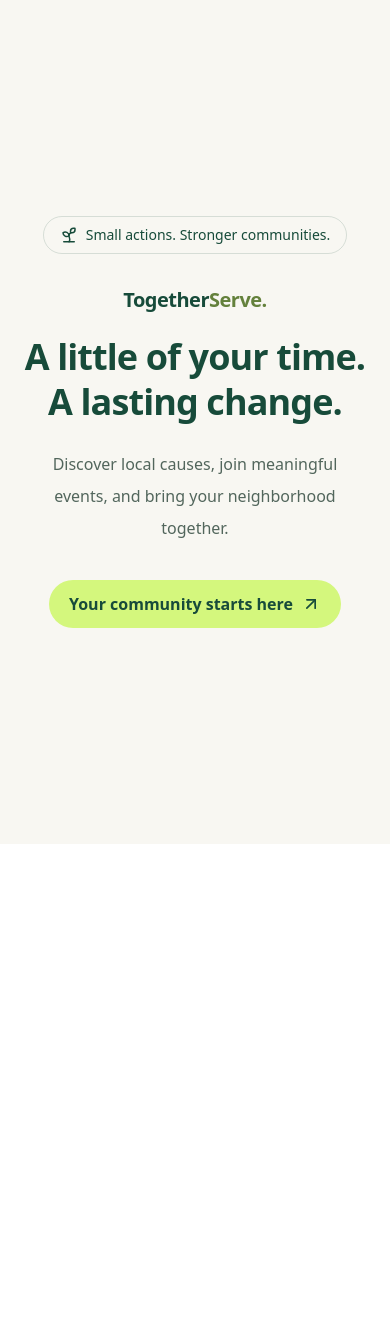
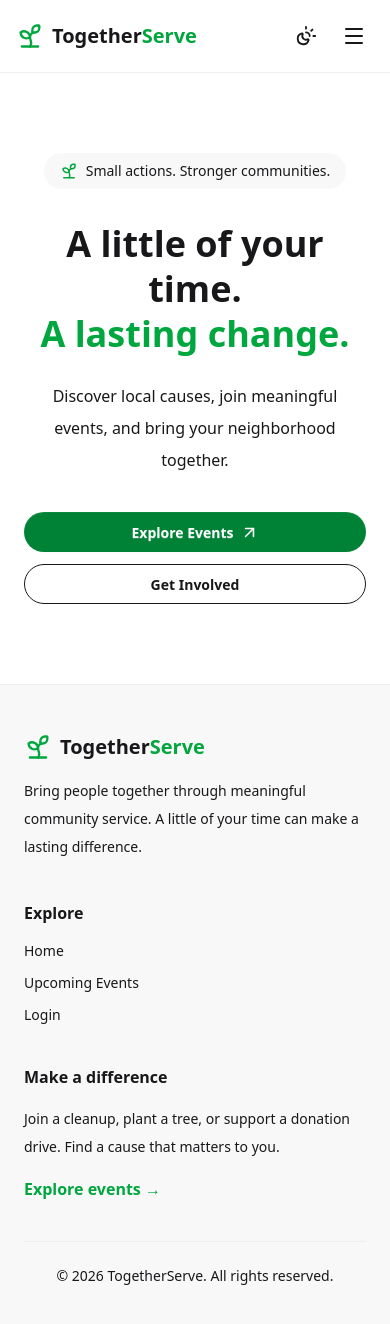
Before and after one commit to alwayshasantech50/together-serve-client, a Next.js app: page / in a window 390 px wide. Shown: the top 1324 px of the page. Before the commit the page ends 844 px from the top, so only its background shows below. Built offline with nearby package versions, Linux system fonts and the light colour scheme.

Commit message:
Add responsive navbar footer and theme toggle

```diff
--- a/package.json
+++ b/package.json
@@ -11,6 +11,7 @@
   "dependencies": {
     "lucide-react": "^1.69.0",
     "next": "16.4.5",
+    "next-themes": "^0.4.6",
     "react": "19.3.0",
     "react-dom": "19.3.0",
     "react-hot-toast": "^2.6.1"
--- a/src/app/globals.css
+++ b/src/app/globals.css
@@ -1,14 +1,8 @@
 @import "tailwindcss";
 
 @plugin "daisyui" {
-  themes: light --default, dark --prefersdark;
+  themes: light --default, dark;
   exclude: join;
-}
-
-:root {
-  --together-green: #174b3a;
-  --together-lime: #d4f77d;
-  --together-cream: #f8f7f2;
 }
 
 html {
@@ -19,16 +13,3 @@ body {
   margin: 0;
   min-height: 100vh;
 }
-
-button,
-a,
-input,
-select,
-textarea {
-  -webkit-tap-highlight-color: transparent;
-}
-
-::selection {
-  background: var(--together-lime);
-  color: var(--together-green);
-}
--- a/src/app/layout.js
+++ b/src/app/layout.js
@@ -1,28 +1,30 @@
-import { Geist, Geist_Mono } from "next/font/google";
 import "./globals.css";
-
-const geistSans = Geist({
-  variable: "--font-geist-sans",
-  subsets: ["latin"],
-});
-
-const geistMono = Geist_Mono({
-  variable: "--font-geist-mono",
-  subsets: ["latin"],
-});
+import Providers from "@/components/Providers";
+import Navbar from "@/components/Navbar";
+import Footer from "@/components/Footer";
 
 export const metadata = {
-  title: "Create Next App",
-  description: "Generated by create next app",
+  title: "TogetherServe",
+  description:
+    "Discover local events, join community service, and make a difference together.",
 };
 
-export default function RootLayout({ children }) {
+const RootLayout = ({ children }) => {
   return (
-    <html
-      lang="en"
-      className={`${geistSans.variable} ${geistMono.variable} h-full antialiased`}
-    >
-      <body className="min-h-full flex flex-col">{children}</body>
+    <html lang="en" suppressHydrationWarning>
+      <body className="bg-base-100 font-sans text-base-content">
+        <Providers>
+          <div className="flex min-h-screen flex-col">
+            <Navbar />
+
+            <main className="flex-1">{children}</main>
+
+            <Footer />
+          </div>
+        </Providers>
+      </body>
     </html>
   );
-}
+};
+
+export default RootLayout;
--- /dev/null
+++ b/src/app/login/page.js
@@ -0,0 +1,15 @@
+const LoginPage = () => {
+  return (
+    <section className="mx-auto max-w-lg px-6 py-16">
+      <div className="rounded-2xl bg-base-200 p-8">
+        <h1 className="text-3xl font-bold">Welcome back</h1>
+
+        <p className="mt-4 leading-7">
+          We’ll add the login form when we connect authentication.
+        </p>
+      </div>
+    </section>
+  );
+};
+
+export default LoginPage;
--- a/src/app/page.js
+++ b/src/app/page.js
@@ -1,35 +1,45 @@
+import Link from "next/link";
 import { ArrowUpRight, Sprout } from "lucide-react";
 
-export default function Home() {
+const Home = () => {
   return (
-    <main className="flex min-h-screen items-center justify-center bg-[#f8f7f2] px-6 py-16 text-[#174b3a]">
-      <section className="max-w-3xl text-center">
-        <div className="mb-8 inline-flex items-center gap-2 rounded-full border border-[#174b3a]/15 px-4 py-2 text-sm font-medium">
-          <Sprout size={18} />
+    <section className="px-6 py-20 text-center sm:py-28">
+      <div className="mx-auto max-w-4xl">
+        <div className="mb-8 inline-flex items-center gap-2 rounded-full bg-base-200 px-4 py-2 text-sm">
+          <Sprout size={18} className="text-green-600" />
           Small actions. Stronger communities.
         </div>
 
-        <p className="mb-5 text-xl font-bold tracking-tight">
-          Together<span className="text-[#64813c]">Serve</span>
-          <span className="text-[#64813c]">.</span>
-        </p>
-
-        <h1 className="text-4xl font-bold leading-tight tracking-tight sm:text-6xl">
+        <h1 className="text-4xl font-bold leading-tight sm:text-6xl">
           A little of your time.
           <br />
-          A lasting change.
+          <span className="text-green-600">A lasting change.</span>
         </h1>
 
-        <p className="mx-auto mt-6 max-w-xl text-base leading-8 text-[#52665c] sm:text-lg">
+        <p className="mx-auto mt-6 max-w-xl text-base leading-8 sm:text-lg">
           Discover local causes, join meaningful events, and bring
           your neighborhood together.
         </p>
 
-        <div className="mt-9 inline-flex items-center gap-2 rounded-full bg-[#d4f77d] px-5 py-3 font-semibold">
-          Your community starts here
-          <ArrowUpRight size={20} />
+        <div className="mt-9 flex flex-col justify-center gap-3 sm:flex-row">
+          <Link
+            href="/upcoming-events"
+            className="btn rounded-full border-0 bg-green-700 px-7 text-white hover:bg-green-800"
+          >
+            Explore Events
+            <ArrowUpRight size={19} />
+          </Link>
+
+          <Link
+            href="/login"
+            className="btn btn-outline rounded-full px-7"
+          >
+            Get Involved
+          </Link>
         </div>
-      </section>
-    </main>
+      </div>
+    </section>
   );
-}
+};
+
+export default Home;
--- /dev/null
+++ b/src/app/upcoming-events/page.js
@@ -0,0 +1,19 @@
+const UpcomingEventsPage = () => {
+  return (
+    <section className="mx-auto max-w-7xl px-6 py-16">
+      <h1 className="text-3xl font-bold sm:text-4xl">
+        Upcoming Events
+      </h1>
+
+      <p className="mt-4 leading-7">
+        Discover opportunities to serve your community.
+      </p>
+
+      <div className="mt-8 rounded-2xl bg-base-200 p-8">
+        <p>We’ll connect our event listings to the database soon.</p>
+      </div>
+    </section>
+  );
+};
+
+export default UpcomingEventsPage;
--- /dev/null
+++ b/src/components/Footer.jsx
@@ -0,0 +1,69 @@
+import Link from "next/link";
+import Logo from "@/components/Logo";
+
+
+const Footer = () => {
+  return (
+    <footer className="border-t border-base-300 bg-base-200">
+      <div className="mx-auto max-w-7xl px-6 py-12">
+        <div className="grid gap-10 md:grid-cols-3">
+          <div>
+            <Logo />
+
+            <p className="mt-4 text-sm leading-7">
+              Bring people together through meaningful community
+              service. A little of your time can make a lasting
+              difference.
+            </p>
+          </div>
+
+          <div>
+            <h2 className="font-bold">Explore</h2>
+
+            <nav
+              className="mt-4 flex flex-col gap-3 text-sm"
+              aria-label="Footer navigation"
+            >
+              <Link href="/" className="hover:text-green-600">
+                Home
+              </Link>
+
+              <Link
+                href="/upcoming-events"
+                className="hover:text-green-600"
+              >
+                Upcoming Events
+              </Link>
+
+              <Link href="/login" className="hover:text-green-600">
+                Login
+              </Link>
+            </nav>
+          </div>
+
+          <div>
+            <h2 className="font-bold">Make a difference</h2>
+
+            <p className="mt-4 text-sm leading-7">
+              Join a cleanup, plant a tree, or support a donation
+              drive. Find a cause that matters to you.
+            </p>
+
+            <Link
+              href="/upcoming-events"
+              className="mt-4 inline-block font-semibold text-green-600"
+            >
+              Explore events →
+            </Link>
+          </div>
+        </div>
+
+        <p className="mt-10 border-t border-base-300 pt-6 text-center text-sm">
+          © {new Date().getFullYear()} TogetherServe. All rights reserved.
+        </p>
+      </div>
+    </footer>
+  );
+};
+
+export default Footer;
--- /dev/null
+++ b/src/components/Logo.jsx
@@ -0,0 +1,17 @@
+import Link from "next/link";
+import { Sprout } from "lucide-react";
+
+
+const Logo = () => {
+  return (
+    <Link href="/" className="flex items-center gap-2">
+      <Sprout size={28} className="text-green-600" />
+
+      <span className="text-xl font-bold">
+        Together<span className="text-green-600">Serve</span>
+      </span>
+    </Link>
+  );
+};
+
+export default Logo;
--- /dev/null
+++ b/src/components/Navbar.jsx
@@ -0,0 +1,94 @@
+"use client";
+
+import Link from "next/link";
+import { useState } from "react";
+import { Menu, X } from "lucide-react";
+import Logo from "@/components/Logo";
+import ThemeToggle from "@/components/ThemeToggle";
+
+const Navbar = () => {
+  const [menuOpen, setMenuOpen] = useState(false);
+
+  const closeMenu = () => {
+    setMenuOpen(false);
+  };
+
+  return (
+    <header className="sticky top-0 z-50 border-b border-base-300 bg-base-100">
+      <div className="mx-auto flex max-w-7xl items-center justify-between gap-3 px-4 py-4">
+        <Logo />
+
+
+
+        {/* Desktop navigation */}
+        <nav
+          className="hidden items-center gap-6 md:flex"
+          aria-label="Main navigation"
+        >
+          <Link href="/" className="hover:text-green-600">
+            Home
+          </Link>
+
+          <Link href="/upcoming-events" className="hover:text-green-600">
+            Upcoming Events
+          </Link>
+
+          <Link
+            href="/login"
+            className="btn rounded-full border-0 bg-green-700 px-6 text-white hover:bg-green-800"
+          >
+            Login
+          </Link>
+        </nav>
+
+        <div className="flex items-center gap-2">
+          <ThemeToggle />
+
+
+
+          {/* Mobile menu button */}
+          <button
+            type="button"
+            onClick={() => setMenuOpen(!menuOpen)}
+            className="btn btn-ghost btn-circle md:hidden"
+            aria-label={menuOpen ? "Close menu" : "Open menu"}
+            aria-expanded={menuOpen}
+            aria-controls="mobile-menu"
+          >
+            {menuOpen ? <X size={24} /> : <Menu size={24} />}
+          </button>
+        </div>
+      </div>
+
+
+
+
+      {/* Mobile navigation */}
+      {menuOpen && (
+        <nav
+          id="mobile-menu"
+          aria-label="Mobile navigation"
+          className="flex flex-col gap-4 border-t border-base-300 px-6 py-5 md:hidden"
+        >
+          <Link href="/" onClick={closeMenu}>
+            Home
+          </Link>
+
+          <Link href="/upcoming-events" onClick={closeMenu}>
+            Upcoming Events
+          </Link>
+
+          <Link
+            href="/login"
+            onClick={closeMenu}
+            className="btn rounded-full border-0 bg-green-700 text-white hover:bg-green-800"
+          >
+            Login
+          </Link>
+        </nav>
+      )}
+    </header>
+  );
+};
+
+export default Navbar;
--- /dev/null
+++ b/src/components/Providers.jsx
@@ -0,0 +1,19 @@
+"use client";
+
+import { ThemeProvider } from "next-themes";
+import { Toaster } from "react-hot-toast";
+
+const Providers = ({ children }) => {
+  return (
+    <ThemeProvider
+      attribute="data-theme"
+      defaultTheme="light"
+      enableSystem={false}
+    >
+      {children}
+      <Toaster position="top-center" />
+    </ThemeProvider>
+  );
+};
+
+export default Providers;
--- /dev/null
+++ b/src/components/ThemeToggle.jsx
@@ -0,0 +1,29 @@
+"use client";
+
+import { SunMoon } from "lucide-react";
+import { useTheme } from "next-themes";
+
+const ThemeToggle = () => {
+  const { theme, setTheme } = useTheme();
+
+  const changeTheme = () => {
+    if (theme === "dark") {
+      setTheme("light");
+    } else {
+      setTheme("dark");
+    }
+  };
+
+  return (
+    <button
+      type="button"
+      onClick={changeTheme}
+      className="btn btn-ghost btn-circle"
+      aria-label="Switch between light and dark theme"
+    >
+      <SunMoon size={22} />
+    </button>
+  );
+};
+
+export default ThemeToggle;
```
Also changed, not shown: 1 other file (tests, documents, lock files or other folders).
